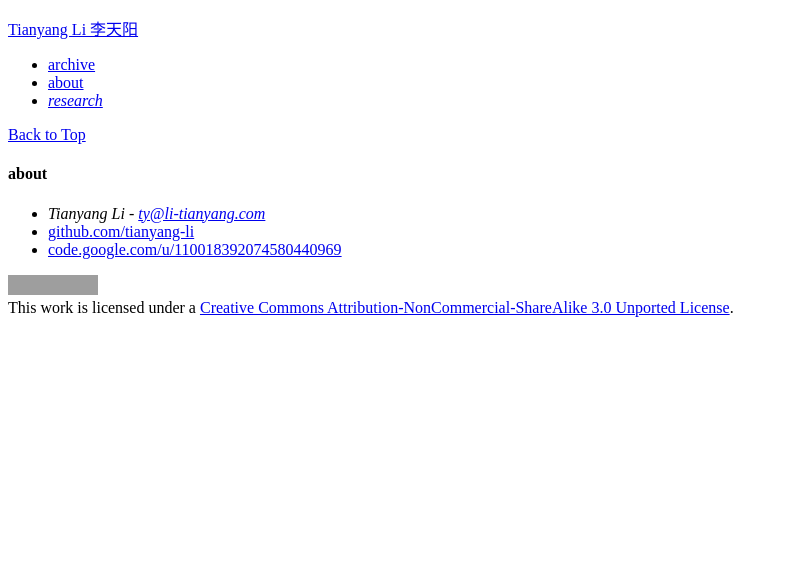
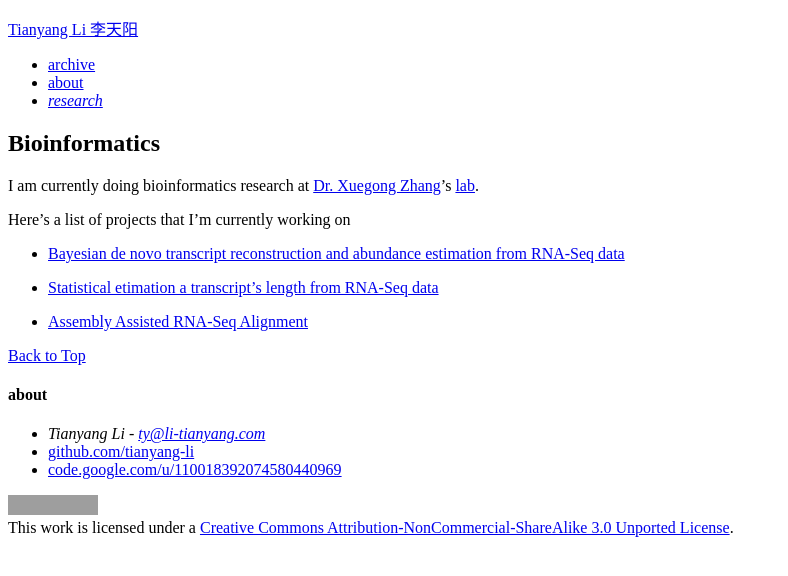
Before and after one commit to li-tianyang/li-tianyang.github.com, a Jekyll site: the page built from research.md, in a window 1280 px wide. Shown: the top 576 px of the page, without its empty margins (0-788 px from the left). Built offline with Jekyll 4.4.1, drawn with Linux system fonts in a browser that asks for light colours; grey boxes are pictures that could not be loaded.

Commit message:
update research

```diff
--- a/research.md
+++ b/research.md
@@ -4,3 +4,15 @@ title: "Research"
 description: ""
 ---
 {% include JB/setup %}
+
+# Bioinformatics
+
+I am currently doing bioinformatics research at [Dr. Xuegong Zhang](http://bioinfo.au.tsinghua.edu.cn/member/xzhang/XZhang_English.htm)'s [lab](http://bioinfo.au.tsinghua.edu.cn/enarticle/index.html).
+
+Here's a list of projects that I'm currently working on
+
+* [Bayesian de novo transcript reconstruction and abundance estimation from RNA-Seq data](https://github.com/tianyang-li/de-novo-rna-seq-quant-1)
+
+* [Statistical etimation a transcript's length from RNA-Seq data](https://github.com/tianyang-li/rna-seq-len-est-0)
+
+* [Assembly Assisted RNA-Seq Alignment](https://github.com/tianyang-li/aarsa)
```
